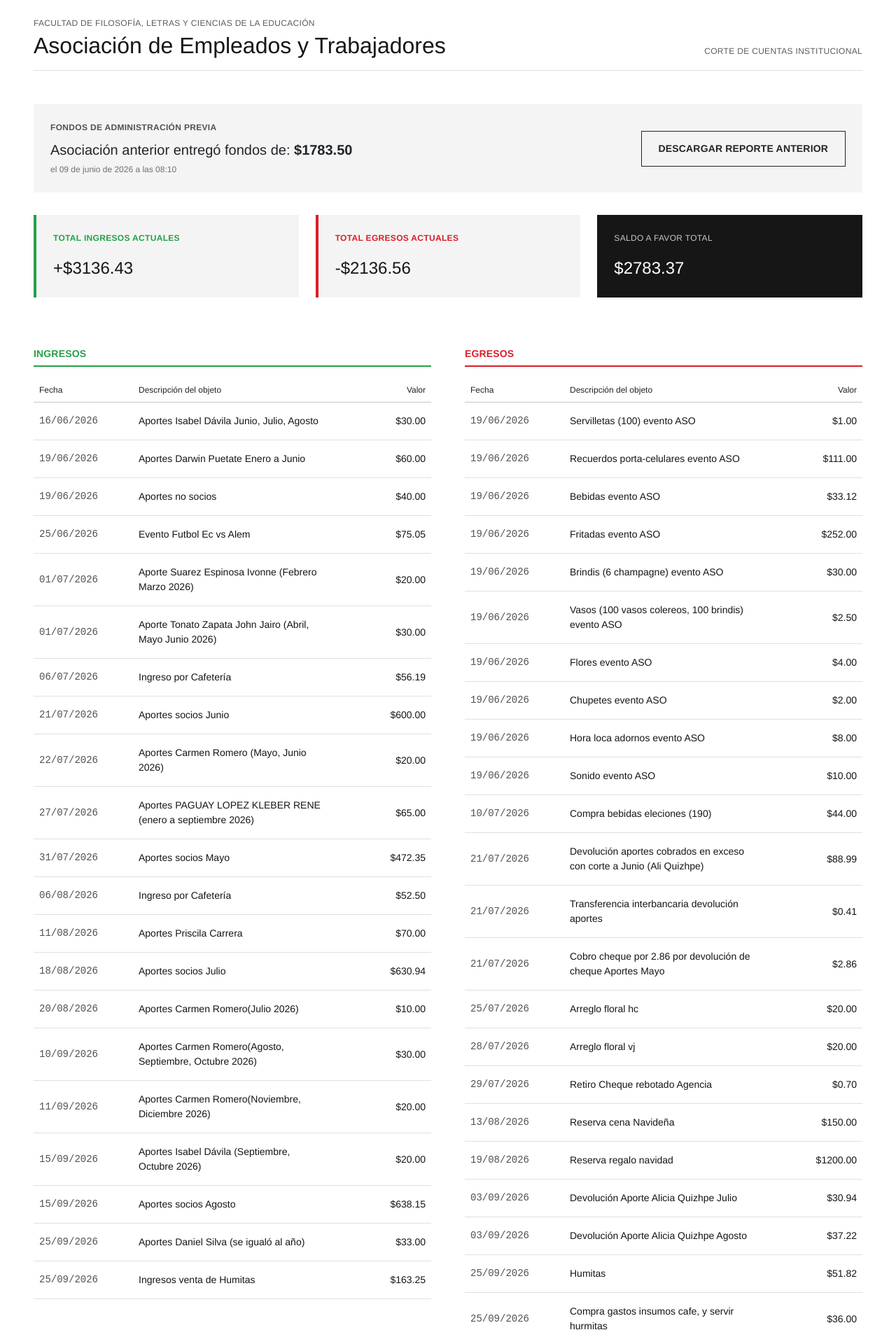
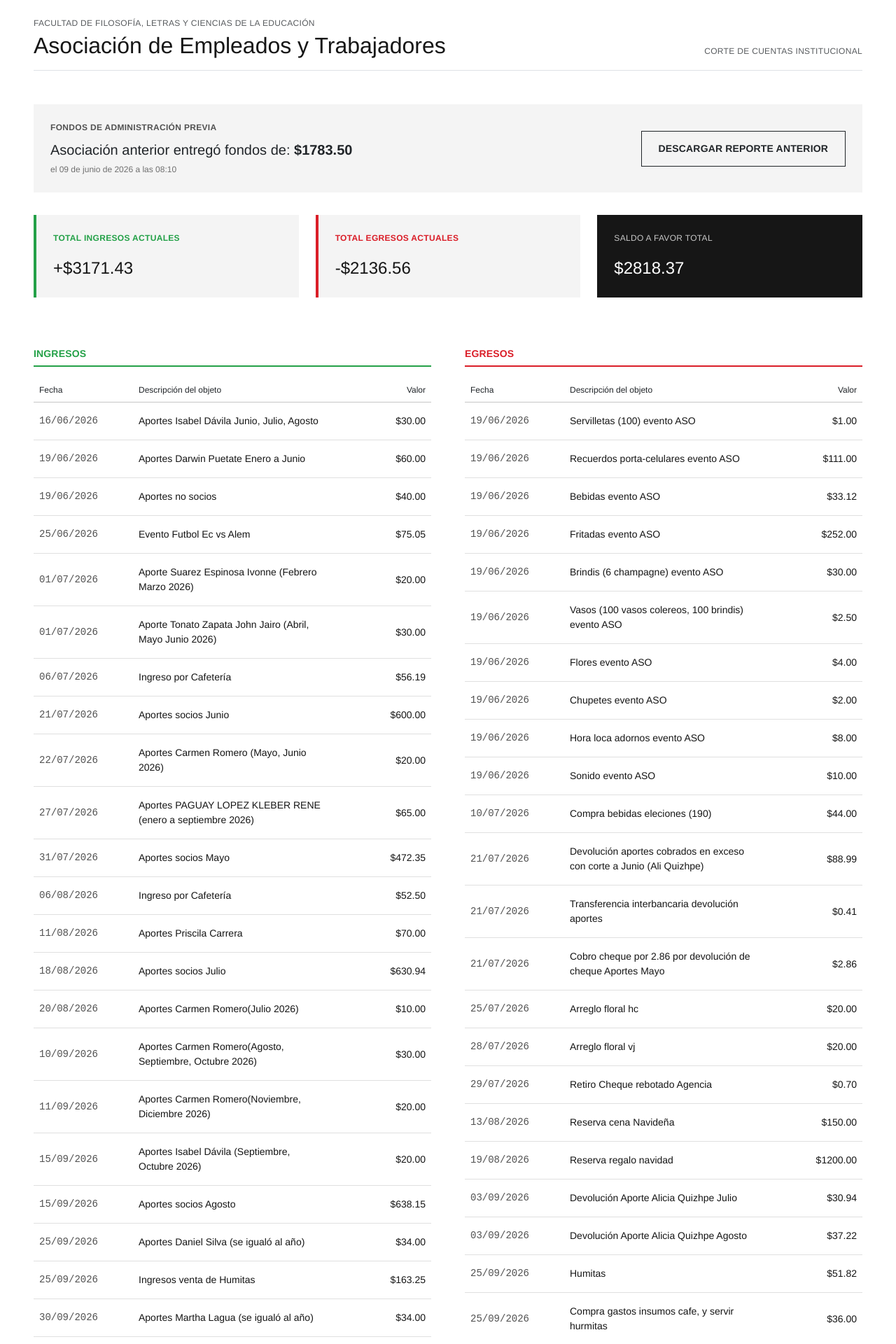
Before and after one commit to jjorgeadrian007/cuentas_aso, a React (Vite) app: page / in a window 1280 px wide. Shown: the top 1920 px of the page at 70% size. Built offline with nearby package versions, Linux system fonts and the light colour scheme.

Commit message:
actualido-30/09

```diff
--- a/src/App.jsx
+++ b/src/App.jsx
@@ -25,8 +25,9 @@ export default function DashboardAsociacion() {
     { id: 17, fecha: "11/09/2026", nombre: "Aportes Carmen Romero(Noviembre, Diciembre 2026)", valor: 20.00 },
     { id: 18, fecha: "15/09/2026", nombre: "Aportes Isabel Dávila (Septiembre, Octubre 2026)", valor: 20.00 },
     { id: 19, fecha: "15/09/2026", nombre: "Aportes socios Agosto", valor: 638.15 },
-    { id: 20, fecha: "25/09/2026", nombre: "Aportes Daniel Silva (se igualó al año)", valor: 33.00 },
+    { id: 20, fecha: "25/09/2026", nombre: "Aportes Daniel Silva (se igualó al año)", valor: 34.00 },
     { id: 21, fecha: "25/09/2026", nombre: "Ingresos venta de Humitas", valor: 163.25 },
+    { id: 22, fecha: "30/09/2026", nombre: "Aportes Martha Lagua (se igualó al año)", valor: 34.00 },
 
   ]);
 
```
